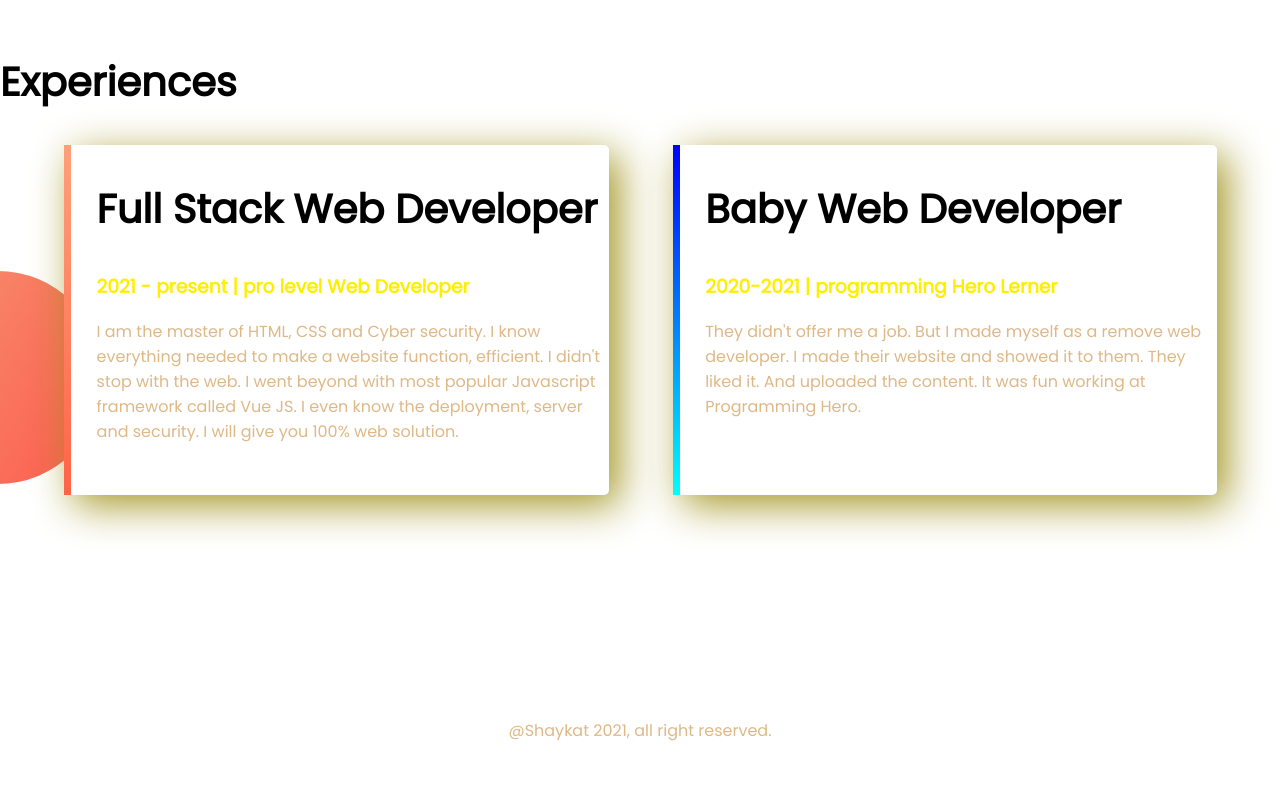
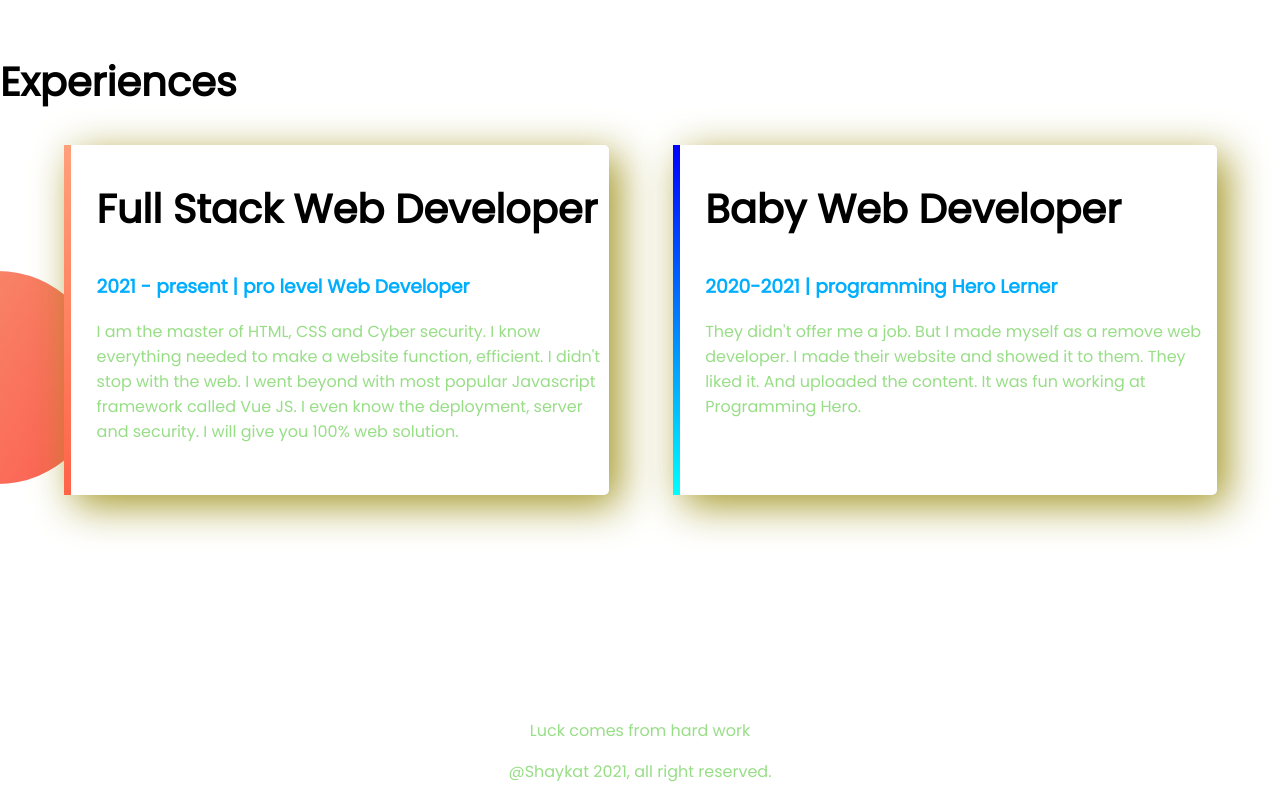
Before and after one commit to abdulla467a/site-site, a plain HTML site: page index.html in a window 1280 px wide. Shown: the part 1281-2081 px from the top of the page. Before the commit the page ends 2040 px from the top, so only its background shows below. Drawn offline with Linux system fonts and the light colour scheme.

Commit message:
new line

```diff
--- a/index.html
+++ b/index.html
@@ -57,10 +57,10 @@
 
 
     </section>
+
     <footer>
-        <p>@Shaykat 2021, all right reserved.
-
-        </p>
+        <p>Luck comes from hard work</p>
+        <p>@Shaykat 2021, all right reserved.</p>
     </footer>
 
 </body>
--- a/style.css
+++ b/style.css
@@ -11,11 +11,12 @@ h2{
 
 }
 p{
-    color:burlywood;
+    color:rgb(152, 222, 135);
+
 
 }
 .orange-highlight{
-    color: rgb(255, 238, 0);
+    color: rgb(0, 174, 255);
 }
 .half-width{
     width: 40%;
```
